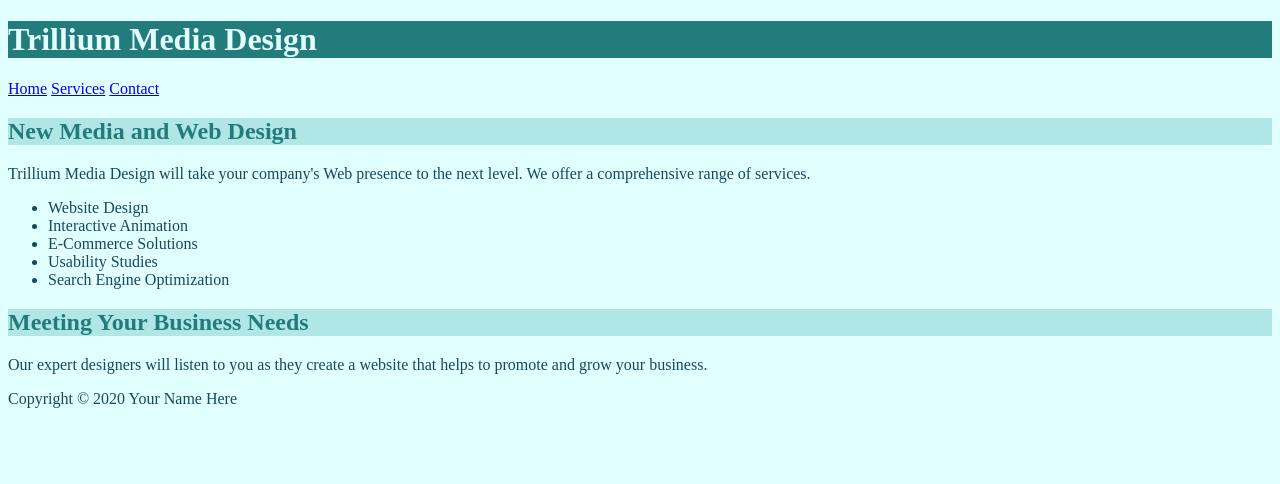
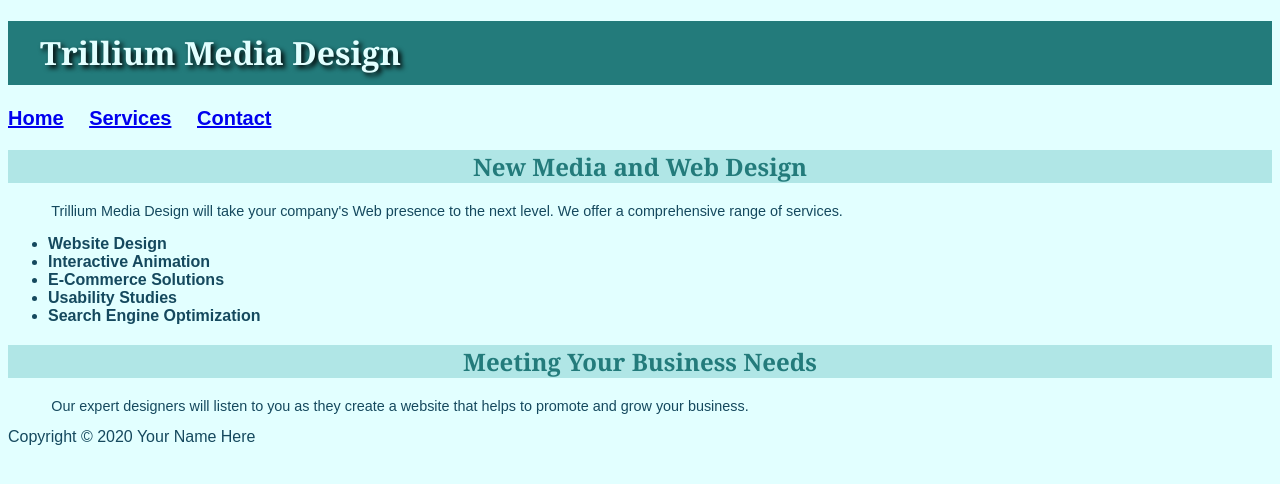
Before and after one commit to bbcsnj/DELETEtrash, a plain HTML site: page index.html in a window 1280 px wide. Drawn offline with Linux system fonts and the light colour scheme.

Commit message:
Update index.html

```diff
--- a/index.html
+++ b/index.html
@@ -4,9 +4,25 @@
 <title>Trillium Media Design</title>
 <meta charset="utf-8">
 <style>
- body {background-color: #E2FFFF; color: #15495E;}
- h1 {background-color: #237B7B; color: #E2FFFF;}
- h2 {background-color: #B0E6E6; color: #237B7B;}
+ body {background-color: #E2FFFF; color: #15495E;
+       color: #15495E;
+       font-family: Arial, Verdana, sans-serif; }
+ h1 {background-color: #237B7B; color: #E2FFFF;
+     color: #E2FFFF;
+     font-family: Georgia, "Times New Roman", serif;
+     line-height: 200%;
+     text-indent: 1em;
+     text-shadow: 3px 3px 5px #000000; }
+ h2 {background-color: #B0E6E6; color: #237B7B;
+     color: #237B7B;
+     font-family: Georgia, "Times New Roman", serif;
+     text-align: center; }
+nav { font-weight: bold;
+      font-size: 1.25em;
+      word-spacing: 1em;}
+p { font-size: .90em;
+    text-indent: 3em; }
+ul { font-weight: bold; }
 </style>
 </head>
 <body>
```
